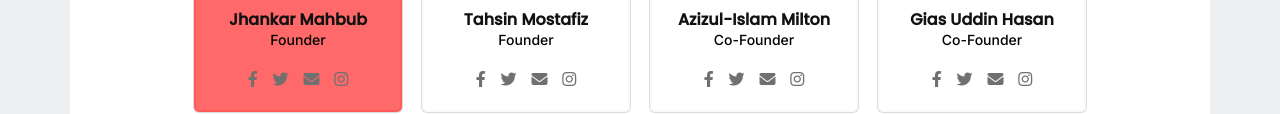
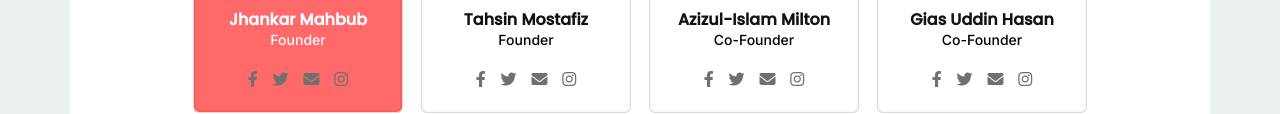
Before and after one commit to TahsinMostafiz/Landing-page-Doanation-website, a plain HTML site: page index.html in a window 1280 px wide. In both pictures the pointer is over the element "Jhankar Mahbub". Shown: the part 2901-3015 px from the top of the page. Drawn offline with Linux system fonts and the light colour scheme.

Commit message:
something has modified

```diff
--- a/index.html
+++ b/index.html
@@ -130,8 +130,8 @@
                         <span class="title">Founder</span>
                         <div class="social-link">
                             <ul>
-                                <li><a href="https://www.facebook.com/tahsin.mostafiz131/"><i class="fa-brands fa-facebook-f"></i></a></li>
-                                <li><a href="https://twitter.com/TahsinMostafiz"><i class="fa-brands fa-twitter"></i></a></li>
+                                <li><a href="#"><i class="fa-brands fa-facebook-f"></i></a></li>
+                                <li><a href="#"><i class="fa-brands fa-twitter"></i></a></li>
                                 <li><a href="#"><i class="fa-solid fa-envelope"></i></a></li>
                                 <li><a href="#"><i class="fa-brands fa-instagram"></i></a></li>
                             </ul>
@@ -143,8 +143,8 @@
                         <span class="title">Founder</span>
                         <div class="social-link">
                             <ul>
-                                <li><a href="#"><i class="fa-brands fa-facebook-f"></i></a></li>
-                                <li><a href="#"><i class="fa-brands fa-twitter"></i></a></li>
+                                <li><a href="https://www.facebook.com/tahsin.mostafiz131/"><i class="fa-brands fa-facebook-f"></i></a></li>
+                                <li><a href="https://twitter.com/TahsinMostafiz"><i class="fa-brands fa-twitter"></i></a></li>
                                 <li><a href="#"><i class="fa-solid fa-envelope"></i></a></li>
                                 <li><a href="#"><i class="fa-brands fa-instagram"></i></a></li>
                             </ul>
--- a/resources/css/style.css
+++ b/resources/css/style.css
@@ -301,11 +301,19 @@ img{
     margin-bottom: 1rem;
 }
 
+.volunteer-team .card:hover h6{
+    color: #fff;
+}
+
 .volunteer-team .volunteer-team-member .title{
     font-size: 1.4rem;
     font-weight: 500;
     margin-bottom: 2rem;
     display: block;
+}
+
+.volunteer-team .card:hover .title{
+    color: #fff;
 }
 .volunteer-team .volunteer-team-member .social-link ul li{
     display: inline-block;
```
